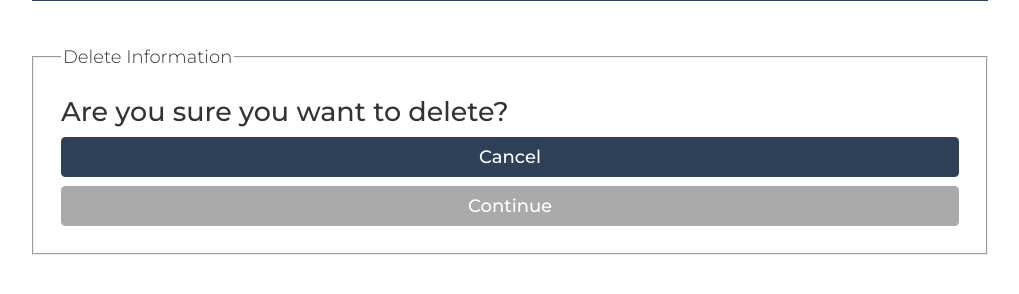
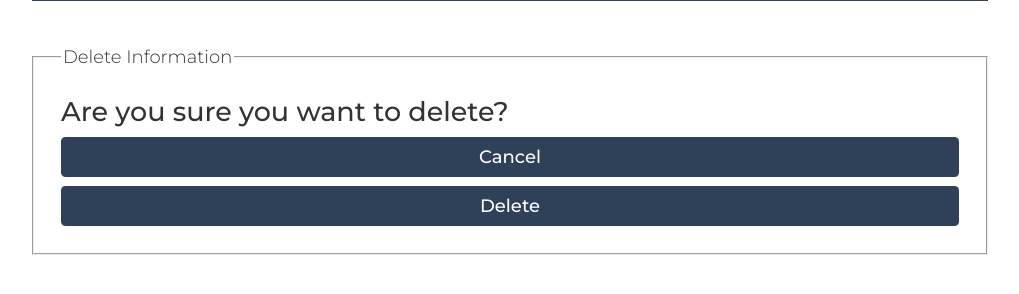
Before and after one commit to lpowell2/FUMC-FB, a PHP site: page /GwynethsGift/deleteFoodBankForm.php in a window 1280 px wide. Shown: the part 190-484 px from the top of the page, without its empty margins (130-1149 px from the left). Run offline with PHP 8.4, Linux system fonts and the light colour scheme.

Commit message:
Properly Working Delete Function
Delete function connected to viewProfile.php

```diff
--- a/database/dbPersons.php
+++ b/database/dbPersons.php
@@ -100,12 +100,12 @@ function add_person($person) {
 
 function remove_person($id) {
     $con=connect();
-   // $query = 'SELECT * FROM dbPersons WHERE id = "' . $id . '"';
-   // $result = mysqli_query($con,$query);
-   // if ($result == null || mysqli_num_rows($result) == 0) {
-        //mysqli_close($con);
-        //return false;
-    //}
+    $query = 'SELECT * FROM dbPersons WHERE id = "' . $id . '"';
+    $result = mysqli_query($con,$query);
+    if ($result == null || mysqli_num_rows($result) == 0) {
+        mysqli_close($con);
+        return false;
+    }
     $query = 'DELETE FROM dbPersons WHERE id = "' . $id . '"';
     $result = mysqli_query($con,$query);
     mysqli_close($con);
--- a/deleteFoodBankForm.php
+++ b/deleteFoodBankForm.php
@@ -3,8 +3,6 @@
  session_start();
 
  require_once('include/input-validation.php');
- require_once('database/dbPersons.php');
- //require_once('database/dbPersons.php');
 
  $loggedIn = false;
  $fbID = null;
@@ -33,7 +31,10 @@
                 <legend>Delete Information</legend>
                     <h2>Are you sure you want to delete?</h2>
                     <a class="button" href="index.php">Cancel</a>
-                    <a class="button cancel" onclick="<?php remove_person($fbID);?>" href="index.php">Continue</a>
+                    <form action="deleteFoodBank.php" method="post">
+                        <input type="hidden" name="id" value="<?php echo $fbID; ?>">
+                        <input type="submit" name="submit" value="Delete">
+                    </form>
             </fieldset>
         </main>
     </body>
--- a/viewProfile.php
+++ b/viewProfile.php
@@ -139,7 +139,7 @@
                 <?php if ($id != $userID && $accessLevel >= 2): ?>
                     <?php if ($accessLevel >= 3): ?>
                         <a href="modifyUserRole.php?id=<?php echo $id ?>" class="button">Change Role/Status</a>
-                        <a href="deleteFoodBankForm.php?id=<?php echo $id ?>" class="button cancel">Delete Person/FoodBank</a>
+                        <a href="deleteFoodBankForm.php?id=<?php echo $id ?>" class="button">Delete Person/FoodBank</a>
                     <?php else: ?>
                         <a href="modifyUserRole.php?id=<?php echo $id ?>" class="button">Change Status</a>
                     <?php endif ?>
```
Also changed, not shown: deleteFoodBank.php (added, +8 -0 lines).
